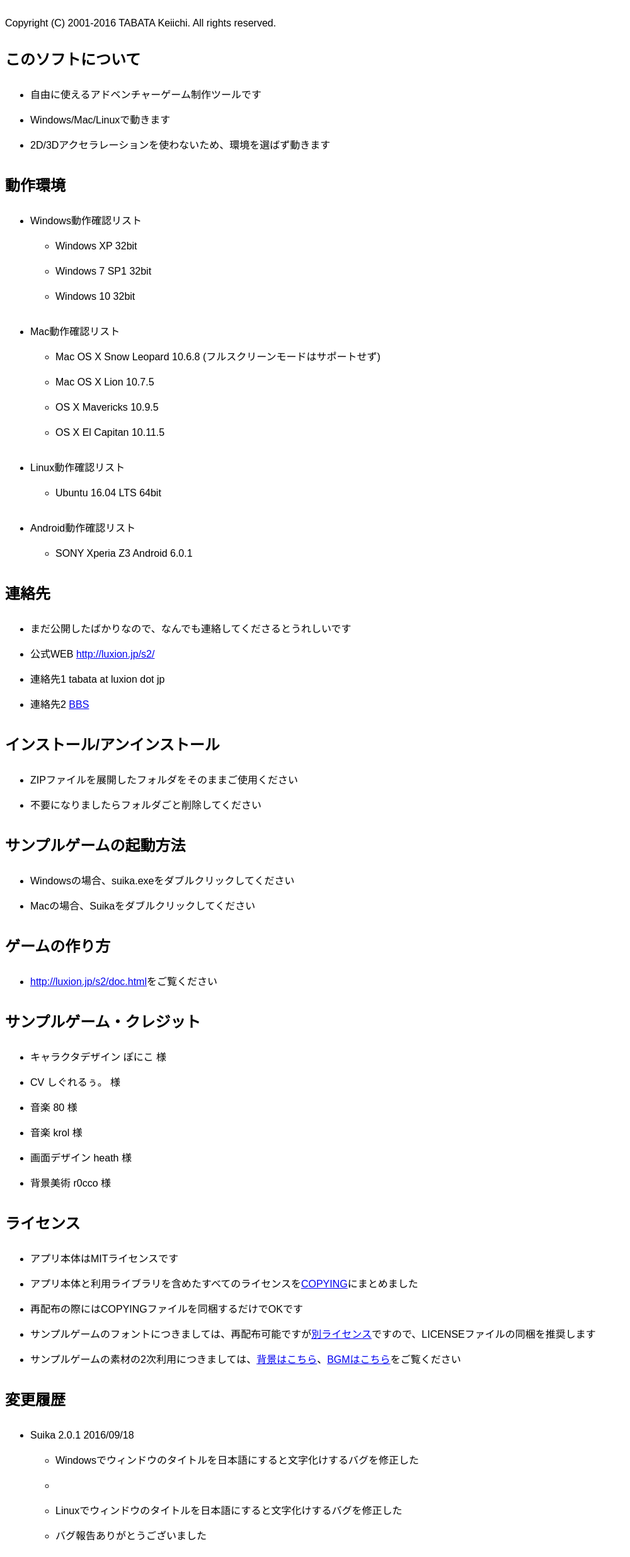
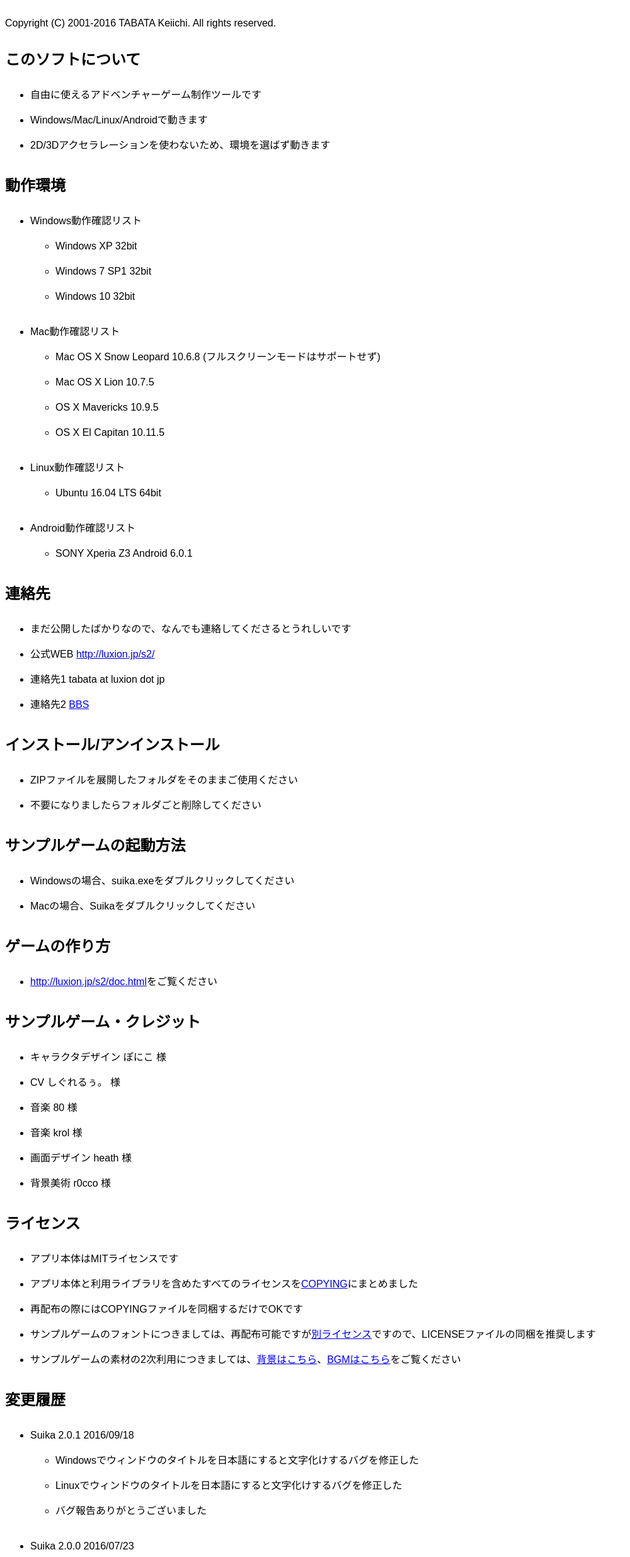
Before and after one commit to denisoa/suika2, a plain HTML site: page suika2/readme.html in a window 1280 px wide. Shown: the part 71-2543 px from the top of the page at 63% size, without its empty margins (0-1000 px from the left). Drawn offline with Linux system fonts and the light colour scheme.

Commit message:
readme.html changed

```diff
--- a/suika2/readme.html
+++ b/suika2/readme.html
@@ -37,7 +37,7 @@
 <h2>このソフトについて</h2>
 <ul>
   <li>自由に使えるアドベンチャーゲーム制作ツールです</li>
-  <li>Windows/Mac/Linuxで動きます</li>
+  <li>Windows/Mac/Linux/Androidで動きます</li>
   <li>2D/3Dアクセラレーションを使わないため、環境を選ばず動きます</li>
 </ul>
 
@@ -118,7 +118,7 @@
 <ul>
   <li>Suika 2.0.1 2016/09/18
     <ul>
-      <li>Windowsでウィンドウのタイトルを日本語にすると文字化けするバグを修正した<li>
+      <li>Windowsでウィンドウのタイトルを日本語にすると文字化けするバグを修正した</li>
       <li>Linuxでウィンドウのタイトルを日本語にすると文字化けするバグを修正した</li>
       <li>バグ報告ありがとうございました</li>
     </ul>
```
